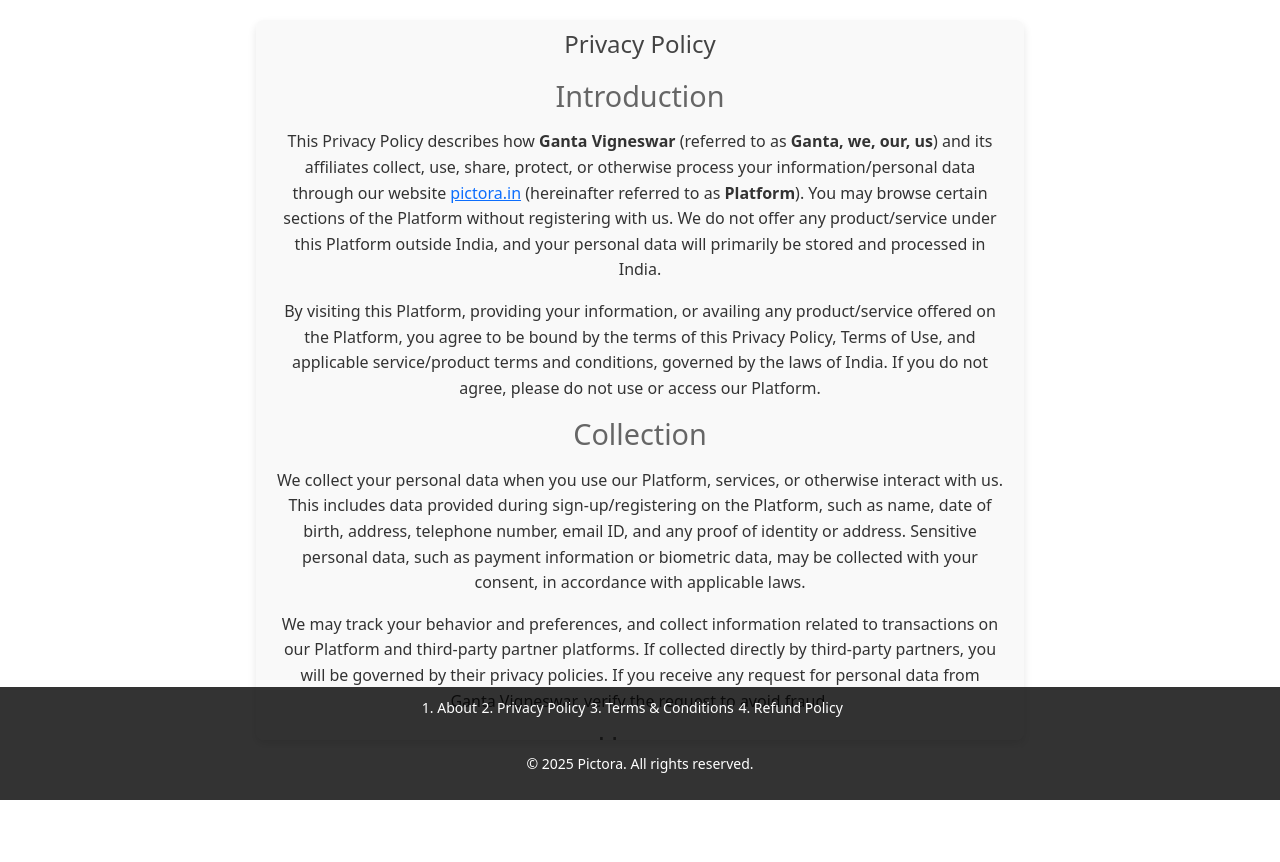
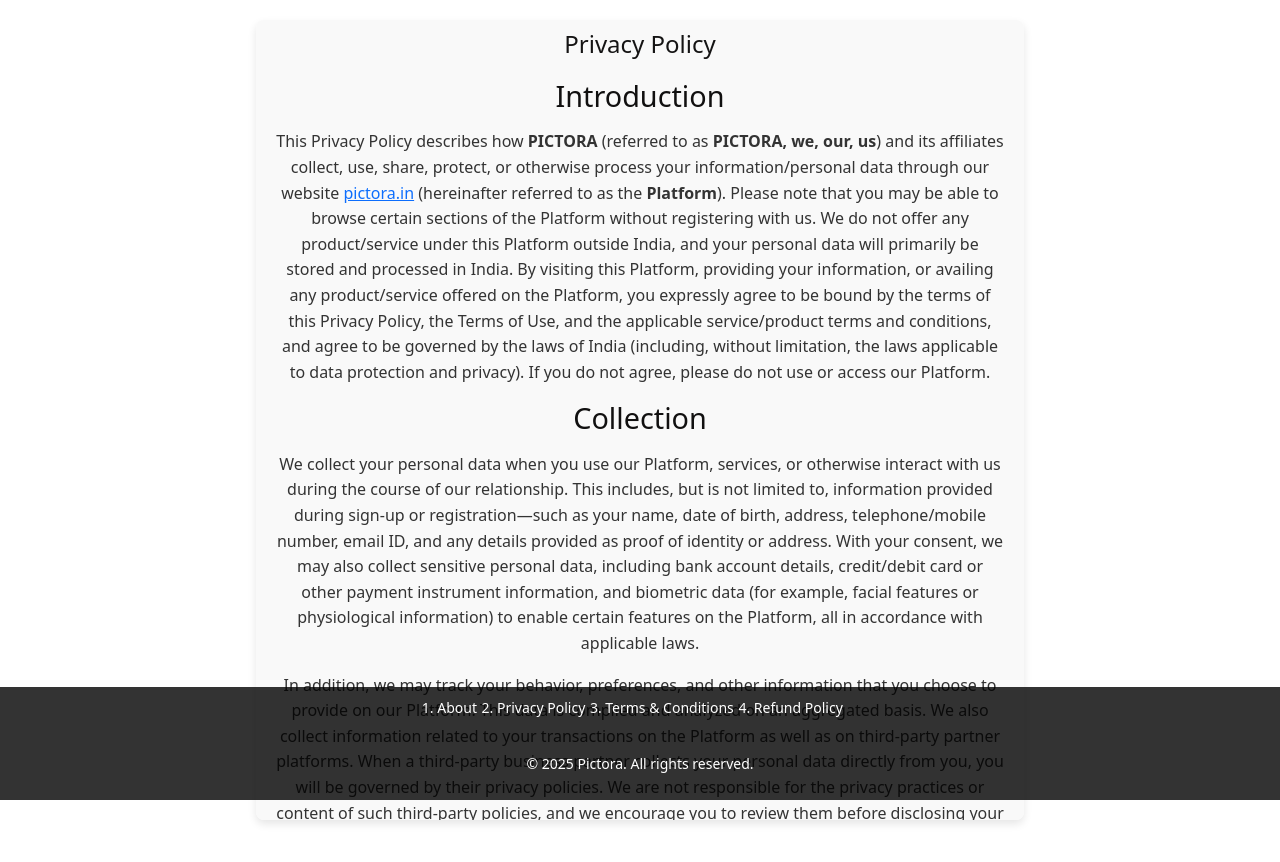
Before and after one commit to hiraeth910/pictora, a React (Vite) app: page /privacy-policy in a window 1280 px wide. Built offline with nearby package versions, Linux system fonts and the light colour scheme.

Commit message:
privacyandterms

```diff
--- a/src/App.jsx
+++ b/src/App.jsx
@@ -55,7 +55,7 @@
 
     // Exclude /c pages from automatic redirection
     if (!currentPath.startsWith("/c") &&
-    !["/privacy-policy", "/terms&conditions", "/Refund-policy", "/About"].includes(currentPath)) {
+    !["/privacy-policy", "/terms&conditions", "/Refund-policy", "/About","/data-deletion"].includes(currentPath)) {
       if (role === "wallet_user") {
         navigate("/home", { replace: true });
       } else if (role === "provider_user") {
--- a/src/rules/Privacy.jsx
+++ b/src/rules/Privacy.jsx
@@ -1,65 +1,76 @@
-import './privacy.css'
+import './privacy.css';
+
 const PrivacyPolicy = () => {
   return (
-    <div className="privacy-container" >
+    <div className="privacy-container">
       <h1>Privacy Policy</h1>
 
       <h2>Introduction</h2>
       <p>
-        This Privacy Policy describes how <strong>Ganta Vigneswar</strong> (referred to as <strong>Ganta, we, our, us</strong>) and its affiliates collect, use, share, protect, or otherwise process your information/personal data through our website <a href="https://pictora.in" target="_blank" rel="noopener noreferrer">pictora.in</a> (hereinafter referred to as <strong>Platform</strong>). You may browse certain sections of the Platform without registering with us. We do not offer any product/service under this Platform outside India, and your personal data will primarily be stored and processed in India.
-      </p>
-      <p>
-        By visiting this Platform, providing your information, or availing any product/service offered on the Platform, you agree to be bound by the terms of this Privacy Policy, Terms of Use, and applicable service/product terms and conditions, governed by the laws of India. If you do not agree, please do not use or access our Platform.
+        This Privacy Policy describes how <strong>PICTORA</strong> (referred to as <strong>PICTORA, we, our, us</strong>) and its affiliates collect, use, share, protect, or otherwise process your information/personal data through our website{' '}
+        <a href="https://www.pictora.in" target="_blank" rel="noopener noreferrer">pictora.in</a> (hereinafter referred to as the <strong>Platform</strong>). Please note that you may be able to browse certain sections of the Platform without registering with us. We do not offer any product/service under this Platform outside India, and your personal data will primarily be stored and processed in India. By visiting this Platform, providing your information, or availing any product/service offered on the Platform, you expressly agree to be bound by the terms of this Privacy Policy, the Terms of Use, and the applicable service/product terms and conditions, and agree to be governed by the laws of India (including, without limitation, the laws applicable to data protection and privacy). If you do not agree, please do not use or access our Platform.
       </p>
 
       <h2>Collection</h2>
       <p>
-        We collect your personal data when you use our Platform, services, or otherwise interact with us. This includes data provided during sign-up/registering on the Platform, such as name, date of birth, address, telephone number, email ID, and any proof of identity or address. Sensitive personal data, such as payment information or biometric data, may be collected with your consent, in accordance with applicable laws.
+        We collect your personal data when you use our Platform, services, or otherwise interact with us during the course of our relationship. This includes, but is not limited to, information provided during sign-up or registration—such as your name, date of birth, address, telephone/mobile number, email ID, and any details provided as proof of identity or address. With your consent, we may also collect sensitive personal data, including bank account details, credit/debit card or other payment instrument information, and biometric data (for example, facial features or physiological information) to enable certain features on the Platform, all in accordance with applicable laws.
       </p>
       <p>
-        We may track your behavior and preferences, and collect information related to transactions on our Platform and third-party partner platforms. If collected directly by third-party partners, you will be governed by their privacy policies. If you receive any request for personal data from Ganta Vigneswar, verify the request to avoid fraud.
+        In addition, we may track your behavior, preferences, and other information that you choose to provide on our Platform. This data is compiled and analyzed on an aggregated basis. We also collect information related to your transactions on the Platform as well as on third-party partner platforms. When a third-party business partner collects your personal data directly from you, you will be governed by their privacy policies. We are not responsible for the privacy practices or content of such third-party policies, and we encourage you to review them before disclosing your information.
+      </p>
+      <p>
+        If you receive an email or phone call from any person or entity claiming to be from PICTORA and requesting sensitive personal data (such as your debit/credit card PIN, net banking, or mobile banking password), please do not provide such information. If you have already disclosed such information, report it immediately to the appropriate law enforcement agency.
       </p>
 
       <h2>Usage</h2>
       <p>
-        We use personal data to provide the services you request, handle orders, enhance customer experience, resolve issues, inform you about offers, detect fraud, conduct marketing research, and more. If permission is not granted, some services may be limited.
+        We use your personal data to provide the services you request. This includes assisting sellers and business partners with order processing, enhancing customer experience, resolving disputes, troubleshooting issues, and informing you about online and offline offers, products, services, and updates. Additionally, your data is used to customize your experience, detect and prevent errors or fraud, enforce our Terms of Use, and conduct marketing research, analysis, and surveys. Please note that your access to certain products or services may be affected if you choose not to grant certain permissions.
       </p>
 
       <h2>Sharing</h2>
       <p>
-        We may share your data within our corporate entities, affiliates, or with third-party partners, such as logistics partners, payment providers, and service providers, for service access, legal obligations, or fraud prevention. Data may also be shared with government agencies as required by law.
+        We may share your personal data internally within our group entities, other corporate entities, and affiliates to provide you access to the services and products they offer. These entities may also market to you as a result of such sharing unless you explicitly opt out. We may disclose your personal data to third parties—including sellers, business partners, logistics partners, payment providers, prepaid payment instrument issuers, third-party reward programs, and other service providers—as necessary to provide you access to our services, comply with legal obligations, enforce our user agreements, facilitate marketing activities, or prevent, detect, mitigate, and investigate fraudulent or illegal activities.
+      </p>
+      <p>
+        We may also disclose personal and sensitive data to government or authorized law enforcement agencies if required by law, or if we believe such disclosure is necessary to respond to subpoenas, court orders, or other legal processes, to enforce our Terms of Use or Privacy Policy, or to protect the rights, property, or safety of our users or the public.
       </p>
 
       <h2>Security Precautions</h2>
       <p>
-        We adopt reasonable security practices to protect your data from unauthorized access, loss, or misuse. However, internet transmission cannot be completely secure, and there may always be risks. Users are responsible for protecting their login credentials.
+        To protect your personal data from unauthorized access, disclosure, loss, or misuse, we employ reasonable security practices and procedures, including the use of secure servers and strict security guidelines when you access your account. However, please note that data transmission over the internet and the World Wide Web is not completely secure, and there are inherent risks associated with online data transfer. Users are responsible for safeguarding their login credentials.
       </p>
 
       <h2>Data Deletion and Retention</h2>
       <p>
-        You can delete your account via profile settings, which will remove all related data. However, deletion may be delayed if there are pending grievances or other services. Data may be retained for fraud prevention and analytical purposes in anonymized form.
+        You have the option to delete your account by visiting your profile and settings on our Platform, which will result in the removal of all data associated with your account. You may also contact us using the details provided below for assistance with data deletion requests. Please note that if there are pending grievances, claims, shipments, or ongoing services, we may refuse or delay the deletion of your account. Once deleted, you will lose access to your account.
+      </p>
+      <p>
+        We retain your personal data for no longer than is required for the purposes for which it was collected or as mandated by applicable laws. In certain cases, we may retain data if we believe it is necessary to prevent fraud, future abuse, or for other legitimate reasons. Anonymized data may also be kept for analytical and research purposes.
+      </p>
+      <p>
+        For data deletion requests, please visit <a href="/data-deletion">data-deletion</a>.
       </p>
 
       <h2>Your Rights</h2>
       <p>
-        You have the right to access, rectify, and update your personal data directly through the Platform`s functionalities.
+        You have the right to access, rectify, and update your personal data directly through the functionalities provided on the Platform.
       </p>
 
       <h2>Consent</h2>
       <p>
-        By using the Platform and providing your data, you consent to the collection, use, storage, disclosure, and processing of your data as per this Privacy Policy. You may withdraw consent by contacting the Grievance Officer, but withdrawal will not be retrospective and may affect service access.
+        By visiting our Platform or providing your personal data, you consent to the collection, use, storage, disclosure, and processing of your information in accordance with this Privacy Policy. If you disclose any personal data relating to other individuals, you represent that you have the authority to do so. Additionally, by providing your data on the Platform or through any partner platforms, you consent to be contacted by us (including our corporate entities, affiliates, lending partners, technology partners, marketing channels, business partners, and other third parties) via SMS, instant messaging apps, phone calls, and/or email for the purposes outlined in this Privacy Policy. You may withdraw your consent at any time by contacting our Grievance Officer (please mention “Withdrawal of consent for processing personal data” in your communication). Note that withdrawing consent will not be retrospective and may affect your access to certain services.
       </p>
 
       <h2>Changes to this Privacy Policy</h2>
       <p>
-        We may update this Privacy Policy periodically, and significant changes will be notified as required by law.
+        We may update this Privacy Policy periodically to reflect changes in our information practices. Significant updates will be communicated to you as required by law. Please review this Privacy Policy periodically for any changes.
       </p>
 
       <h2>Grievance Officer</h2>
       <p>
-        <strong>VIGNESWAR</strong><br />
+        <strong>PICTORA</strong><br />
         <strong>Designation: Proprietor</strong><br />
-        <strong> PICTORA ,Jangareddygudem</strong>
+        <strong>Address: Jangareddygudem</strong>
       </p>
       <p>
         <strong>Contact Us:</strong><br />
--- a/src/rules/Terms.jsx
+++ b/src/rules/Terms.jsx
@@ -8,10 +8,10 @@
         This document is an electronic record in terms of the Information Technology Act, 2000, and the rules thereunder, as applicable, and the amended provisions pertaining to electronic records in various statutes as amended by the Information Technology Act, 2000. This electronic record is generated by a computer system and does not require any physical or digital signatures.
       </p>
       <p>
-        This document is published in accordance with the provisions of Rule 3 (1) of the Information Technology (Intermediaries guidelines) Rules, 2011, which require publishing the rules and regulations, privacy policy, and Terms of Use for access or usage of the domain name <a href="https://pictora.in" target="_blank" rel="noopener noreferrer">pictora.in</a> (Website), including the related mobile site and mobile application (hereinafter referred to as Platform).
+        This document is published in accordance with the provisions of Rule 3 (1) of the Information Technology (Intermediaries guidelines) Rules, 2011, which require publishing the rules and regulations, privacy policy, and Terms of Use for access or usage of the domain name <a href="https://www.pictora.in" target="_blank" rel="noopener noreferrer">pictora.in</a> (Website), including the related mobile site and mobile application (hereinafter referred to as Platform).
       </p>
       <p>
-        The Platform is owned by <strong>GANTA VIGNESWAR</strong>, located at MANGAPATHIDEVIPALEM, Jangareddygudem, India, with its registered office at 7-29, MANGAPATHIDEVIPALEM, Jangareddygudem, India (hereinafter referred to as `Platform Owner``,`we`, `us`, or `our`).
+        The Platform is owned by <strong>PICTORA</strong>, a company incorporated under the Companies Act, 1956.
       </p>
 
       <h2>Introduction</h2>
@@ -20,6 +20,11 @@
       </p>
       <p>
         These Terms of Use relate to your use of our website, goods (as applicable), or services (as applicable) (collectively, `Services`). Any terms and conditions proposed by you that conflict with these Terms of Use are expressly rejected by the Platform Owner and shall be of no force or effect. These Terms of Use can be modified at any time without assigning any reason. It is your responsibility to periodically review these Terms of Use to stay informed of updates.
+      </p>
+
+      <h2>Services Provided & Pricing</h2>
+      <p>
+        As a software platform, PICTORA provides the ability for users to create and sell their courses through our platform. For this service, we charge a 13% transaction and platform fee per course transaction. Additionally, we allow users to sell their digital art on our platform, for which we charge up to 11% as a transaction and platform fee. These fees may be subject to change from time to time, so we encourage you to review this section periodically for updates.
       </p>
 
       <h2>Acceptance</h2>
--- a/src/rules/privacy.css
+++ b/src/rules/privacy.css
@@ -12,7 +12,7 @@
     line-height: 1.6;
     background-color: #f9f9f9; /* Light background for readability */
     border-radius: 8px;
-    height: 90%;
+    height: 100%;
     box-shadow: 0 4px 8px rgba(0, 0, 0, 0.1);
 }
 
--- a/src/rules/terms.css
+++ b/src/rules/terms.css
@@ -14,7 +14,7 @@
     line-height: 1.6;
     background-color: #f9f9f9; /* Light background for readability */
     border-radius: 8px;
-    height: 90%;
+    height: 100%;
     box-shadow: 0 4px 8px rgba(0, 0, 0, 0.1);
 
 }
@@ -23,13 +23,13 @@
   font-size: 24px;
   text-align: center;
   margin-bottom: 20px;
-  color: #444;
+  color: #151414;
 }
 
 h2 {
   font-size: 18px;
   margin: 15px 0 10px;
-  color: #666;
+  color: #111010;
 }
 
 p, ul, ol {
```
